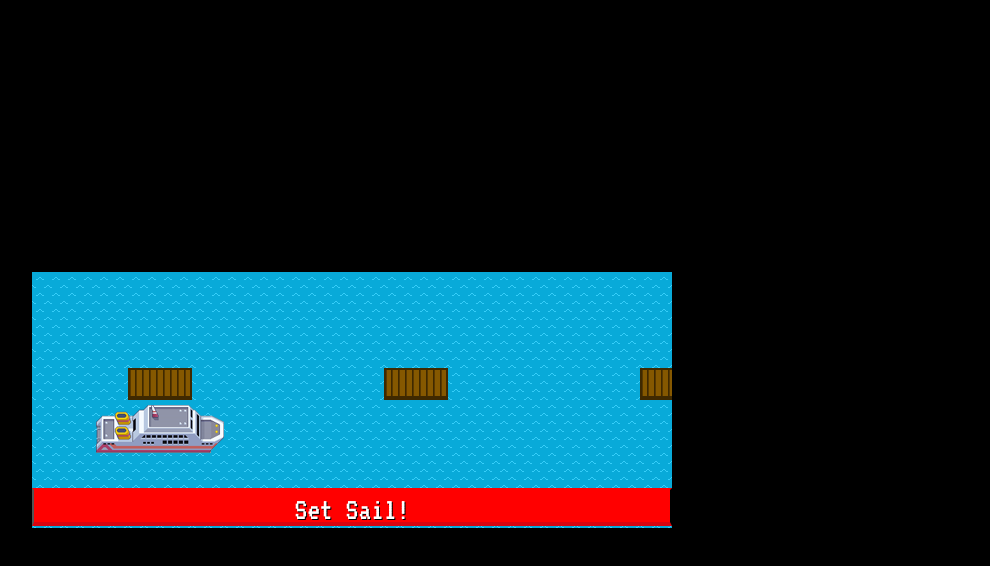
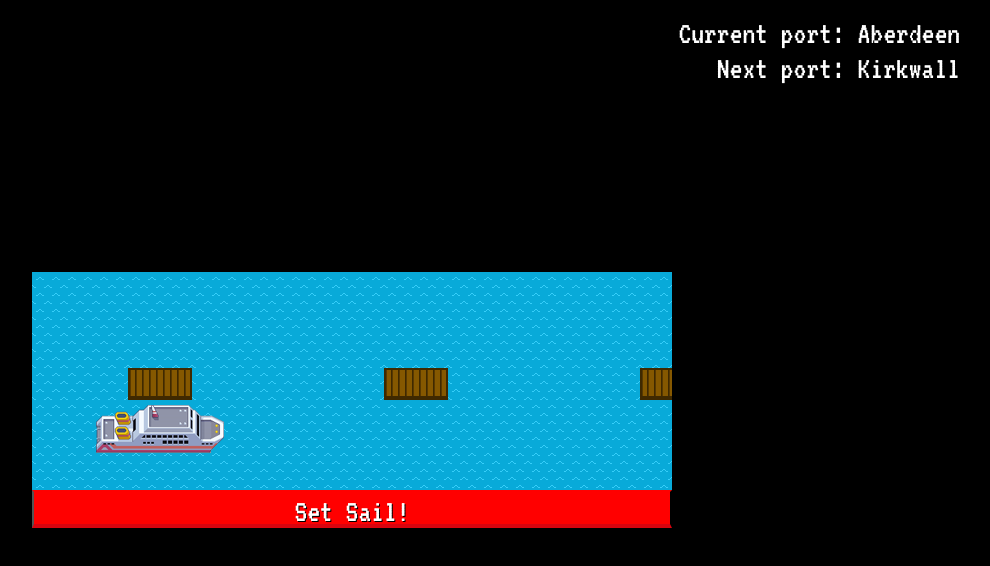
Before and after one commit to thepunkyone/cruise-ships-gui, a website: page index.html in a window 1280 px wide. Shown: the whole page, without its empty margins (288-1278 px from the left). Drawn offline with Linux system fonts and the light colour scheme.

Commit message:
created renderDisplay method and added css styles to display element

```diff
--- a/css/style.css
+++ b/css/style.css
@@ -6,10 +6,21 @@ html, body {
 body {
     background: black;
     display: flex;
-    flex-direction: row;
+    flex-direction: column;
     align-items: center;
     justify-content: center;
     font-family: VT323, Verdana, Geneva, Tahoma, sans-serif;
+}
+
+#display {
+    color: white;
+    text-align: right;
+    position: fixed;
+    top: 0;
+    right: 0;
+    font-size: 2em;
+    line-height: 0.1em;
+    padding-right: 1em;
 }
 
 #viewport {
@@ -45,7 +56,7 @@ body {
     text-shadow: 1px 1px black;
     position: fixed;
     height: 38px;
-    margin-top: 88px;
+    margin-top: 90px;
 }
 
 #sailbutton {
--- a/index.html
+++ b/index.html
@@ -10,6 +10,8 @@
     <link href="https://fonts.googleapis.com/css?family=VT323" rel="stylesheet">
 </head>
 <body>
+    <div id="display">
+    </div>
     <div id="viewport">
         <div id="ports">
         </div>
@@ -35,7 +37,6 @@
         controller.initialiseSea();
         controller.renderPorts(itinerary.ports);
         controller.renderShip();
-
     </script>
 </body>
 </html>
--- a/src/controller.js
+++ b/src/controller.js
@@ -6,6 +6,7 @@
     constructor(ship) {
       this.ship = ship;
       document.getElementById('sailbutton').addEventListener('click', () => this.setSail());
+      this.renderDisplay();
     }
 
     initialiseSea() {
@@ -30,7 +31,7 @@
 
       ports.forEach((port) => {
         const portDiv = document.createElement('div');
-        portDiv.classList.add('port');
+        portDiv.className = 'port';
         portDiv.setAttribute('data-portIndex', ports.indexOf(port));
         portsElement.appendChild(portDiv);
         portsElementWidthCounter += 256;
@@ -47,13 +48,39 @@
 
     renderMessage(message) {
       const messageDiv = document.createElement('div');
-      messageDiv.setAttribute('id', 'message');
+      messageDiv.id = 'message';
       messageDiv.innerHTML = message;
 
       document.getElementById('viewport').appendChild(messageDiv);
       window.setTimeout(() => {
         document.getElementById('viewport').removeChild(messageDiv);
       }, 2000);
+    }
+
+    renderDisplay() {
+      const display = document.getElementById('display');
+      const ship = this.ship;
+
+      const currentPortIndex = ship.itinerary.ports.indexOf(ship.currentPort);
+      const nextPortIndex = currentPortIndex + 1;
+      const ports = ship.itinerary.ports;
+
+      if (nextPortIndex < ports.length) {
+        display.innerHTML = '';
+        const fragment = document.createDocumentFragment();
+        const currentPort = document.createElement('p');
+        currentPort.innerHTML = `Current port: ${ports[currentPortIndex].name}`;
+        const nextPort = document.createElement('p');
+        nextPort.innerHTML = `Next port: ${ports[nextPortIndex].name}`;
+        fragment.appendChild(currentPort);
+        fragment.appendChild(nextPort);
+        display.appendChild(fragment);
+      } else {
+        display.innerHTML = '';
+        const currentPort = document.createElement('p');
+        currentPort.innerHTML = `Current port: ${ports[currentPortIndex].name}`;
+        display.appendChild(currentPort);
+      }
     }
 
     setSail() {
@@ -74,6 +101,7 @@
         if (shipLeftPosition === (nextPortObject.offsetLeft - 32)) {
           ship.dock();
           this.renderMessage(`Docking at ${ship.itinerary.ports[nextPortIndex].name}`);
+          this.renderDisplay();
           clearInterval(sailInterval);
         }
         shipDiv.style.left = `${shipLeftPosition + 1}px`;
```
